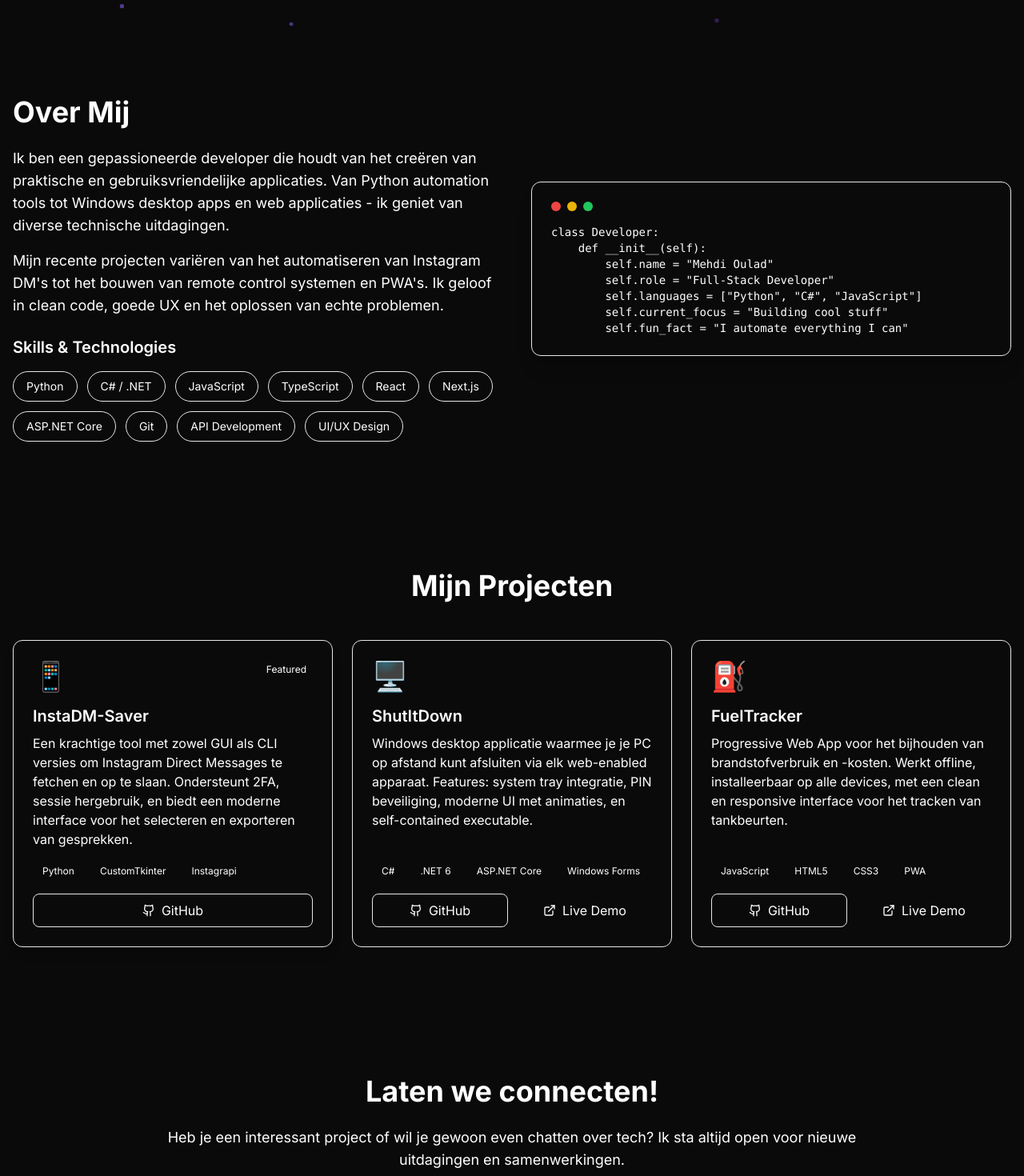
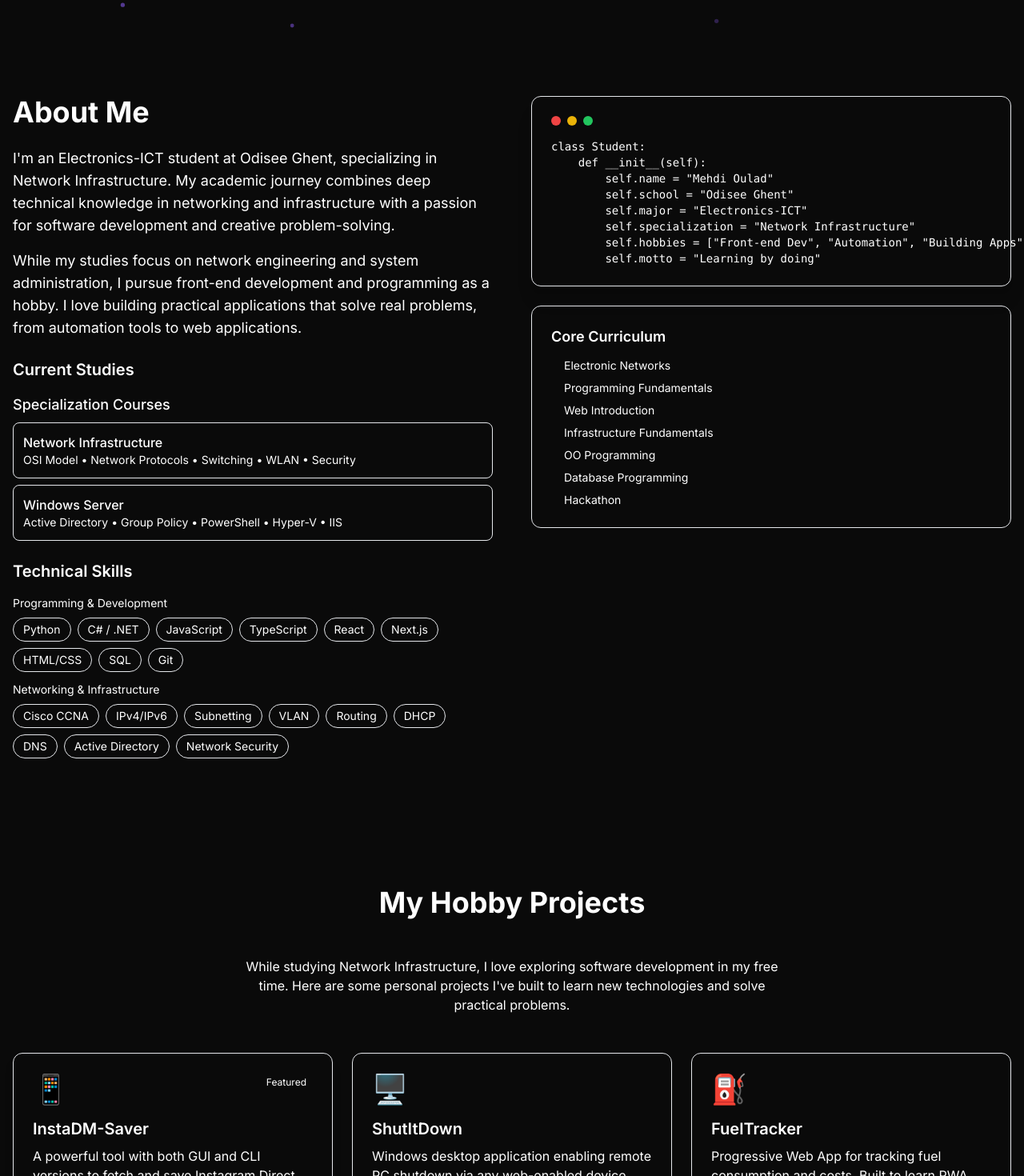
Before and after one commit to yyyutakaaa/dark-mode-portfolio, a Next.js app: page / in a window 1280 px wide. Shown: the part 760-2230 px from the top of the page at 80% size. Built offline with nearby package versions, Linux system fonts and the light colour scheme.

Commit message:
feat: update About, CodeWindow, Contact, Footer, Hero, Navbar, and Projects components with new content and improved structure

```diff
--- a/components/About.tsx
+++ b/components/About.tsx
@@ -4,18 +4,63 @@ import { motion } from "framer-motion";
 import { useInView } from "react-intersection-observer";
 import CodeWindow from "./CodeWindow";
 
-const skills = [
+const technicalSkills = [
   "Python",
   "C# / .NET",
   "JavaScript",
   "TypeScript",
   "React",
   "Next.js",
-  "ASP.NET Core",
+  "HTML/CSS",
+  "SQL",
   "Git",
-  "API Development",
-  "UI/UX Design",
 ];
+
+const networkSkills = [
+  "Cisco CCNA",
+  "IPv4/IPv6",
+  "Subnetting",
+  "VLAN",
+  "Routing",
+  "DHCP",
+  "DNS",
+  "Active Directory",
+  "Network Security",
+];
+
+const courses = {
+  specialization: [
+    {
+      name: "Network Infrastructure",
+      topics: [
+        "OSI Model",
+        "Network Protocols",
+        "Switching",
+        "WLAN",
+        "Security",
+      ],
+    },
+    {
+      name: "Windows Server",
+      topics: [
+        "Active Directory",
+        "Group Policy",
+        "PowerShell",
+        "Hyper-V",
+        "IIS",
+      ],
+    },
+  ],
+  core: [
+    "Electronic Networks",
+    "Programming Fundamentals",
+    "Web Introduction",
+    "Infrastructure Fundamentals",
+    "OO Programming",
+    "Database Programming",
+    "Hackathon",
+  ],
+};
 
 export default function About() {
   const [ref, inView] = useInView({
@@ -30,38 +75,89 @@ export default function About() {
           initial={{ opacity: 0, y: 20 }}
           animate={inView ? { opacity: 1, y: 0 } : {}}
           transition={{ duration: 0.8 }}
-          className="grid md:grid-cols-2 gap-12 items-center"
+          className="grid md:grid-cols-2 gap-12 items-start"
         >
           <div>
-            <h2 className="text-4xl font-bold mb-6 text-primary">Over Mij</h2>
+            <h2 className="text-4xl font-bold mb-6 text-primary">About Me</h2>
             <p className="text-text-secondary mb-4 text-lg">
-              Ik ben een gepassioneerde developer die houdt van het creëren van
-              praktische en gebruiksvriendelijke applicaties. Van Python
-              automation tools tot Windows desktop apps en web applicaties - ik
-              geniet van diverse technische uitdagingen.
+              I'm an Electronics-ICT student at Odisee Ghent, specializing in
+              Network Infrastructure. My academic journey combines deep
+              technical knowledge in networking and infrastructure with a
+              passion for software development and creative problem-solving.
             </p>
             <p className="text-text-secondary mb-6 text-lg">
-              Mijn recente projecten variëren van het automatiseren van
-              Instagram DM&apos;s tot het bouwen van remote control systemen en
-              PWA&apos;s. Ik geloof in clean code, goede UX en het oplossen van
-              echte problemen.
+              While my studies focus on network engineering and system
+              administration, I pursue front-end development and programming as
+              a hobby. I love building practical applications that solve real
+              problems, from automation tools to web applications.
             </p>
 
             <h3 className="text-xl font-semibold mb-4 text-text-primary">
-              Skills & Technologies
+              Current Studies
             </h3>
-            <div className="flex flex-wrap gap-3">
-              {skills.map((skill, index) => (
+            <div className="space-y-4 mb-6">
+              <div>
+                <h4 className="text-lg font-medium text-primary mb-2">
+                  Specialization Courses
+                </h4>
+                <div className="space-y-2">
+                  {courses.specialization.map((course, index) => (
+                    <div
+                      key={index}
+                      className="bg-bg-card p-3 rounded-lg border border-primary/20"
+                    >
+                      <p className="font-medium text-text-primary">
+                        {course.name}
+                      </p>
+                      <p className="text-sm text-text-secondary">
+                        {course.topics.join(" • ")}
+                      </p>
+                    </div>
+                  ))}
+                </div>
+              </div>
+            </div>
+
+            <h3 className="text-xl font-semibold mb-4 text-text-primary">
+              Technical Skills
+            </h3>
+            <div className="space-y-3">
+              <div>
+                <p className="text-sm text-text-secondary mb-2">
+                  Programming & Development
+                </p>
+                <div className="flex flex-wrap gap-2">
+                  {technicalSkills.map((skill, index) => (
                     <motion.span
                       key={skill}
                       initial={{ opacity: 0, scale: 0.8 }}
                       animate={inView ? { opacity: 1, scale: 1 } : {}}
-                  transition={{ delay: index * 0.1, duration: 0.3 }}
-                  className="px-4 py-2 bg-bg-card border border-primary/30 rounded-full text-sm hover:bg-primary hover:border-primary hover:scale-105 transition-all duration-300"
+                      transition={{ delay: index * 0.05, duration: 0.3 }}
+                      className="px-3 py-1 bg-bg-card border border-primary/30 rounded-full text-sm hover:bg-primary hover:border-primary hover:scale-105 transition-all duration-300"
                     >
                       {skill}
                     </motion.span>
                   ))}
+                </div>
+              </div>
+              <div>
+                <p className="text-sm text-text-secondary mb-2">
+                  Networking & Infrastructure
+                </p>
+                <div className="flex flex-wrap gap-2">
+                  {networkSkills.map((skill, index) => (
+                    <motion.span
+                      key={skill}
+                      initial={{ opacity: 0, scale: 0.8 }}
+                      animate={inView ? { opacity: 1, scale: 1 } : {}}
+                      transition={{ delay: index * 0.05 + 0.5, duration: 0.3 }}
+                      className="px-3 py-1 bg-bg-card border border-secondary/30 rounded-full text-sm hover:bg-secondary hover:border-secondary hover:scale-105 transition-all duration-300"
+                    >
+                      {skill}
+                    </motion.span>
+                  ))}
+                </div>
+              </div>
             </div>
           </div>
 
@@ -71,6 +167,21 @@ export default function About() {
             transition={{ delay: 0.4, duration: 0.8 }}
           >
             <CodeWindow />
+            <div className="mt-6 bg-bg-card rounded-xl p-6 border border-primary/20">
+              <h4 className="text-lg font-semibold mb-3 text-primary">
+                Core Curriculum
+              </h4>
+              <div className="space-y-2">
+                {courses.core.map((course, index) => (
+                  <div key={index} className="flex items-center space-x-2">
+                    <span className="w-2 h-2 bg-secondary rounded-full"></span>
+                    <span className="text-text-secondary text-sm">
+                      {course}
+                    </span>
+                  </div>
+                ))}
+              </div>
+            </div>
           </motion.div>
         </motion.div>
       </div>
--- a/components/CodeWindow.tsx
+++ b/components/CodeWindow.tsx
@@ -4,7 +4,7 @@ import { useState, useEffect } from "react";
 
 const codeLines = [
   { text: "class", type: "keyword" },
-  { text: " Developer", type: "function" },
+  { text: " Student", type: "function" },
   { text: ":", type: "plain" },
   { text: "\n    ", type: "plain" },
   { text: "def", type: "keyword" },
@@ -12,18 +12,20 @@ const codeLines = [
   { text: "(self):", type: "plain" },
   { text: "\n        self.name = ", type: "plain" },
   { text: '"Mehdi Oulad"', type: "string" },
-  { text: "\n        self.role = ", type: "plain" },
-  { text: '"Full-Stack Developer"', type: "string" },
-  { text: "\n        self.languages = [", type: "plain" },
-  { text: '"Python"', type: "string" },
+  { text: "\n        self.school = ", type: "plain" },
+  { text: '"Odisee Ghent"', type: "string" },
+  { text: "\n        self.major = ", type: "plain" },
+  { text: '"Electronics-ICT"', type: "string" },
+  { text: "\n        self.specialization = ", type: "plain" },
+  { text: '"Network Infrastructure"', type: "string" },
+  { text: "\n        self.hobbies = [", type: "plain" },
+  { text: '"Front-end Dev"', type: "string" },
   { text: ", ", type: "plain" },
-  { text: '"C#"', type: "string" },
+  { text: '"Automation"', type: "string" },
   { text: ", ", type: "plain" },
-  { text: '"JavaScript"', type: "string" },
-  { text: "]\n        self.current_focus = ", type: "plain" },
-  { text: '"Building cool stuff"', type: "string" },
-  { text: "\n        self.fun_fact = ", type: "plain" },
-  { text: '"I automate everything I can"', type: "string" },
+  { text: '"Building Apps"', type: "string" },
+  { text: "]\n        self.motto = ", type: "plain" },
+  { text: '"Learning by doing"', type: "string" },
 ];
 
 export default function CodeWindow() {
--- a/components/Contact.tsx
+++ b/components/Contact.tsx
@@ -37,7 +37,7 @@ export default function Contact() {
           transition={{ duration: 0.8 }}
           className="text-4xl font-bold mb-6 text-primary"
         >
-          Laten we connecten!
+          Let's Connect!
         </motion.h2>
 
         <motion.p
@@ -46,8 +46,9 @@ export default function Contact() {
           transition={{ delay: 0.2, duration: 0.8 }}
           className="text-text-secondary text-lg mb-10"
         >
-          Heb je een interessant project of wil je gewoon even chatten over
-          tech? Ik sta altijd open voor nieuwe uitdagingen en samenwerkingen.
+          Have an interesting project or just want to chat about tech,
+          networking, or development? I'm always open to new opportunities and
+          collaborations.
         </motion.p>
 
         <motion.div
@@ -82,24 +83,24 @@ export default function Contact() {
           className="mt-16 p-8 bg-bg-card rounded-2xl border border-primary/20"
         >
           <h3 className="text-2xl font-semibold mb-4 text-gradient">
-            Direct bericht sturen
+            Send me a message
           </h3>
           <p className="text-text-secondary mb-6">
-            Vul het formulier in en ik neem zo snel mogelijk contact met je op!
+            Fill out the form and I'll get back to you as soon as possible!
           </p>
           <form className="space-y-4 max-w-md mx-auto">
             <input
               type="text"
-              placeholder="Je naam"
+              placeholder="Your name"
               className="w-full px-4 py-3 bg-bg-dark rounded-lg border border-primary/20 focus:border-primary outline-none transition-colors"
             />
             <input
               type="email"
-              placeholder="Je email"
+              placeholder="Your email"
               className="w-full px-4 py-3 bg-bg-dark rounded-lg border border-primary/20 focus:border-primary outline-none transition-colors"
             />
             <textarea
-              placeholder="Je bericht"
+              placeholder="Your message"
               rows={4}
               className="w-full px-4 py-3 bg-bg-dark rounded-lg border border-primary/20 focus:border-primary outline-none transition-colors resize-none"
             />
@@ -107,7 +108,7 @@ export default function Contact() {
               type="submit"
               className="w-full py-3 bg-gradient-to-r from-primary to-primary-dark text-white rounded-lg font-medium hover:shadow-lg transition-all duration-300"
             >
-              Verstuur bericht
+              Send message
             </button>
           </form>
         </motion.div>
--- a/components/Footer.tsx
+++ b/components/Footer.tsx
@@ -3,8 +3,8 @@ export default function Footer() {
     <footer className="py-8 px-4 border-t border-white/10">
       <div className="max-w-7xl mx-auto text-center">
         <p className="text-text-secondary">
-          &copy; {new Date().getFullYear()} Mehdi Oulad. Gebouwd met ❤️ en veel
-          ☕
+          &copy; {new Date().getFullYear()} Mehdi Oulad. Built with ❤️ and lots
+          of ☕
         </p>
         <p className="text-sm text-text-secondary/60 mt-2">
           Made with Next.js, TypeScript & Tailwind CSS
--- a/components/Hero.tsx
+++ b/components/Hero.tsx
@@ -7,7 +7,7 @@ import Link from "next/link";
 export default function Hero() {
   const [text, setText] = useState("");
   const fullText =
-    "Full-Stack Developer met een passie voor het bouwen van innovatieve oplossingen";
+    "Electronics-ICT Student at Odisee Ghent | Network Infrastructure Enthusiast";
 
   useEffect(() => {
     let i = 0;
@@ -35,7 +35,7 @@ export default function Hero() {
           transition={{ duration: 0.8 }}
           className="text-5xl md:text-7xl font-bold mb-6 text-gradient animate-gradient"
         >
-          Hi, ik ben Mehdi 👋
+          Hi, I'm Mehdi 👋
         </motion.h1>
 
         <motion.p
@@ -60,13 +60,13 @@ export default function Hero() {
             href="#projects"
             className="px-8 py-3 bg-gradient-to-r from-primary to-primary-dark text-white rounded-full font-medium hover:shadow-lg hover:scale-105 transition-all duration-300"
           >
-            Bekijk mijn werk
+            View my projects
           </Link>
           <Link
             href="#contact"
             className="px-8 py-3 border-2 border-primary text-primary rounded-full font-medium hover:bg-primary hover:text-white transition-all duration-300"
           >
-            Neem contact op
+            Get in touch
           </Link>
         </motion.div>
 
--- a/components/Navbar.tsx
+++ b/components/Navbar.tsx
@@ -6,8 +6,8 @@ import Link from "next/link";
 
 const navLinks = [
   { href: "#home", label: "Home" },
-  { href: "#about", label: "Over Mij" },
-  { href: "#projects", label: "Projecten" },
+  { href: "#about", label: "About" },
+  { href: "#projects", label: "Projects" },
   { href: "#contact", label: "Contact" },
 ];
 
@@ -35,7 +35,7 @@ export default function Navbar() {
       <div className="max-w-7xl mx-auto px-4 sm:px-6 lg:px-8">
         <div className="flex items-center justify-between h-16">
           <Link href="/" className="text-2xl font-bold text-gradient">
-            Mehdi Oulad Khlie
+            Mehdi Oulad
           </Link>
 
           <div className="hidden md:flex space-x-8">
--- a/components/Projects.tsx
+++ b/components/Projects.tsx
@@ -9,7 +9,7 @@ const projects = [
     id: 1,
     title: "InstaDM-Saver",
     description:
-      "Een krachtige tool met zowel GUI als CLI versies om Instagram Direct Messages te fetchen en op te slaan. Ondersteunt 2FA, sessie hergebruik, en biedt een moderne interface voor het selecteren en exporteren van gesprekken.",
+      "A powerful tool with both GUI and CLI versions to fetch and save Instagram Direct Messages. Built as a hobby project to explore Python GUI development and API integration. Features 2FA support, session reuse, and modern interface design.",
     icon: "📱",
     technologies: ["Python", "CustomTkinter", "Instagrapi"],
     githubUrl: "https://github.com/yyyutakaaa/InstaDM-Saver",
@@ -19,7 +19,7 @@ const projects = [
     id: 2,
     title: "ShutItDown",
     description:
-      "Windows desktop applicatie waarmee je je PC op afstand kunt afsluiten via elk web-enabled apparaat. Features: system tray integratie, PIN beveiliging, moderne UI met animaties, en self-contained executable.",
+      "Windows desktop application enabling remote PC shutdown via any web-enabled device. Created to learn C# and explore web server integration in desktop apps. Features system tray integration, PIN security, and self-contained deployment.",
     icon: "🖥️",
     technologies: ["C#", ".NET 6", "ASP.NET Core", "Windows Forms"],
     githubUrl: "https://github.com/yyyutakaaa/ShutItDown",
@@ -29,7 +29,7 @@ const projects = [
     id: 3,
     title: "FuelTracker",
     description:
-      "Progressive Web App voor het bijhouden van brandstofverbruik en -kosten. Werkt offline, installeerbaar op alle devices, met een clean en responsive interface voor het tracken van tankbeurten.",
+      "Progressive Web App for tracking fuel consumption and costs. Built to learn PWA development and create a practical tool for personal use. Works offline, installable on all devices with responsive design.",
     icon: "⛽",
     technologies: ["JavaScript", "HTML5", "CSS3", "PWA"],
     githubUrl: "https://github.com/yyyutakaaa/FuelTracker",
@@ -52,8 +52,19 @@ export default function Projects() {
           transition={{ duration: 0.8 }}
           className="text-4xl font-bold text-center mb-12 text-primary"
         >
-          Mijn Projecten
+          My Hobby Projects
         </motion.h2>
+
+        <motion.p
+          initial={{ opacity: 0, y: 20 }}
+          animate={inView ? { opacity: 1, y: 0 } : {}}
+          transition={{ delay: 0.2, duration: 0.8 }}
+          className="text-center text-text-secondary mb-12 max-w-2xl mx-auto"
+        >
+          While studying Network Infrastructure, I love exploring software
+          development in my free time. Here are some personal projects I've
+          built to learn new technologies and solve practical problems.
+        </motion.p>
 
         <div className="grid md:grid-cols-2 lg:grid-cols-3 gap-6">
           {projects.map((project, index) => (
```
Lines whose indentation alone changed are shown as unchanged.
